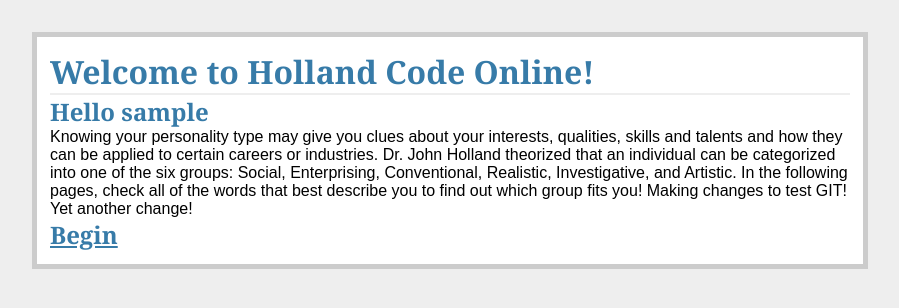
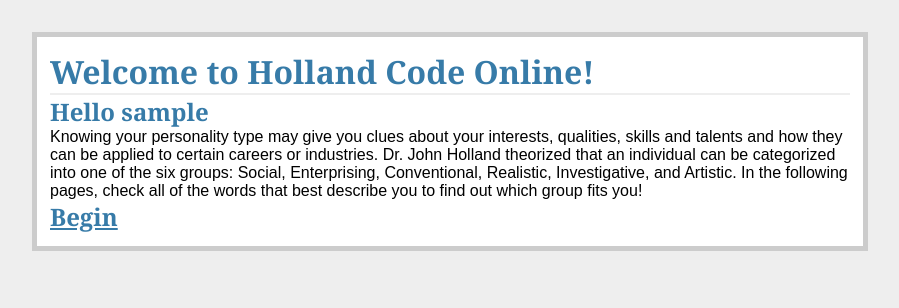
Before and after one commit to b-cannon/holland, a Flask app: page /home/ in a window 1280 px wide. Shown: the top 308 px of the page, without its empty margins (190-1089 px from the left). Run offline with Flask 2, Linux system fonts and the light colour scheme; the visitor is signed in with stand-in values (Sample User, id 1).

Commit message:
4th commit

```diff
--- a/templates/home.html
+++ b/templates/home.html
@@ -12,8 +12,6 @@
         into one of the six groups: Social, Enterprising, Conventional, Realistic,
         Investigative, and Artistic.  In the following pages, check all of the words that best
         describe you to find out which group fits you!
-        Making changes to test GIT!
-        Yet another change!
     </div>
     <h2><a href="{{ url_for('social') }}">Begin</a> </h2>
     </body>
```
